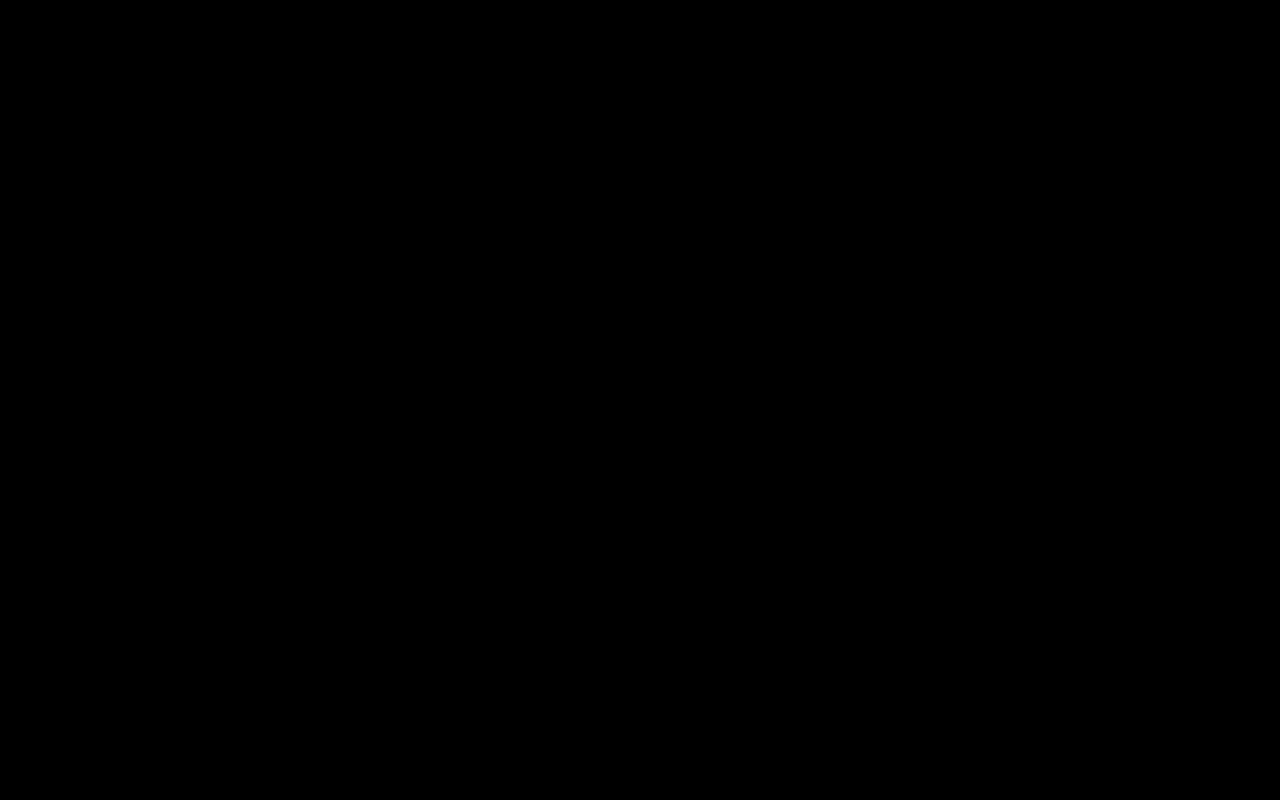
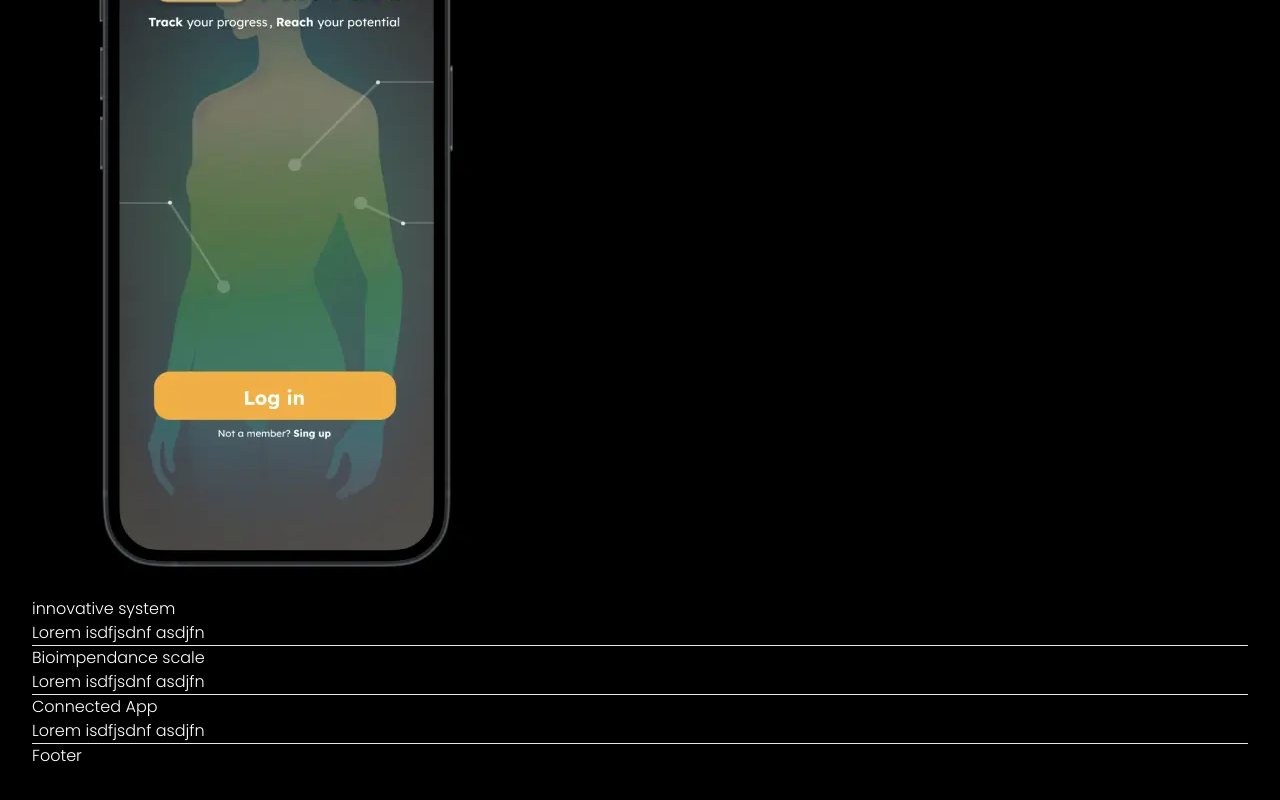
Before and after one commit to ErNickIlSommo/gt-landing-page, a React (Vite) app: page / in a window 1280 px wide. Shown: the part 3026-3826 px from the top of the page. Before the commit the page ends 2919 px from the top, so only its background shows below. Built offline with nearby package versions, Linux system fonts and the light colour scheme.

Commit message:
Add app section

```diff
--- a/src/pages/Home.jsx
+++ b/src/pages/Home.jsx
@@ -6,6 +6,7 @@ import Parameters from "../components/Parameters";
 
 // imports
 import presentationImage from "../images/image1.webp"
+import appImage from "../images/app/1.webp"
 
 const Home = () => {
     return(
@@ -38,6 +39,28 @@ const Home = () => {
                 <p className="text-4xl font-semibold">Set your goals & track your progresses</p>
                 <Parameters />
             </div>
+
+            {/* App */}
+            <div className="w-11/12 flex justify-between gap-10 items-center max-w-fit mx-auto">
+                <img src={appImage} alt="Application" />
+                <div className="flex flex-col gap-10">
+                    <div className="flex flex-col gap-4">
+                        <p className="text-5xl">innovative system</p>
+                        <p className="text-[#707070]">Lorem isdfjsdnf asdjfn</p>
+                        <hr/>
+                    </div>
+                    <div className="flex flex-col gap-4">
+                        <p className="text-5xl">Bioimpendance scale</p>
+                        <p className="text-[#707070]">Lorem isdfjsdnf asdjfn</p>
+                        <hr/>
+                    </div>
+                    <div className="flex flex-col gap-4">
+                        <p className="text-5xl">Connected App</p>
+                        <p className="text-[#707070]">Lorem isdfjsdnf asdjfn</p>
+                        <hr/>
+                    </div>
+                </div>
+            </div>
         </div>
     )
 }
```
Also changed, not shown: src/images/app/1.webp (added).
